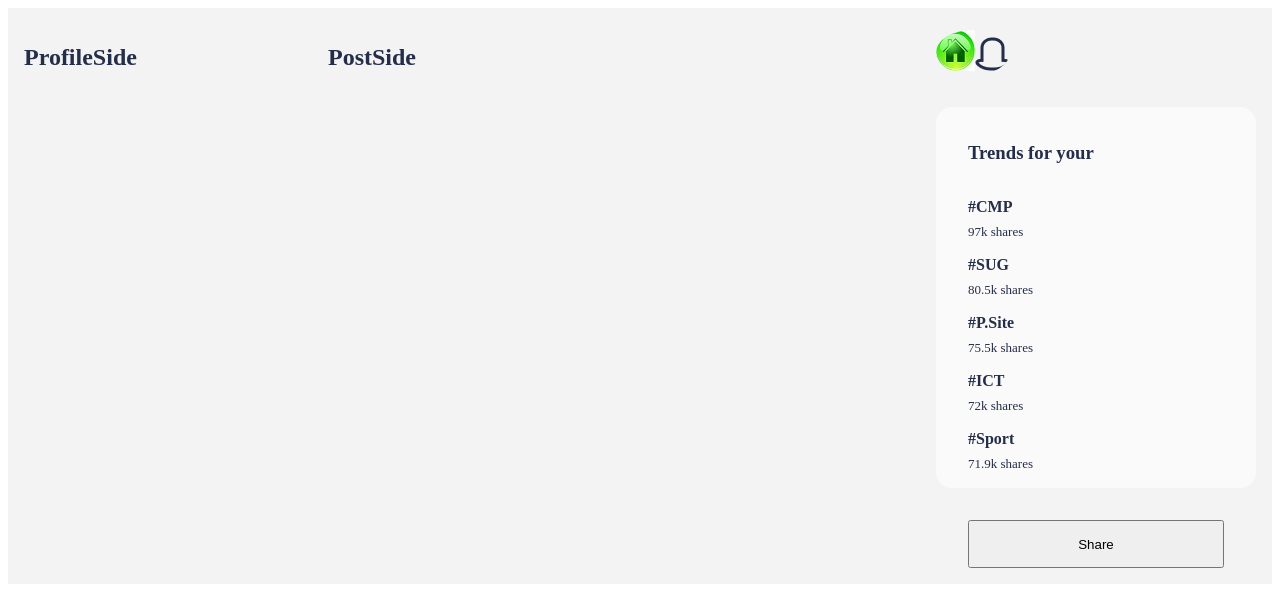
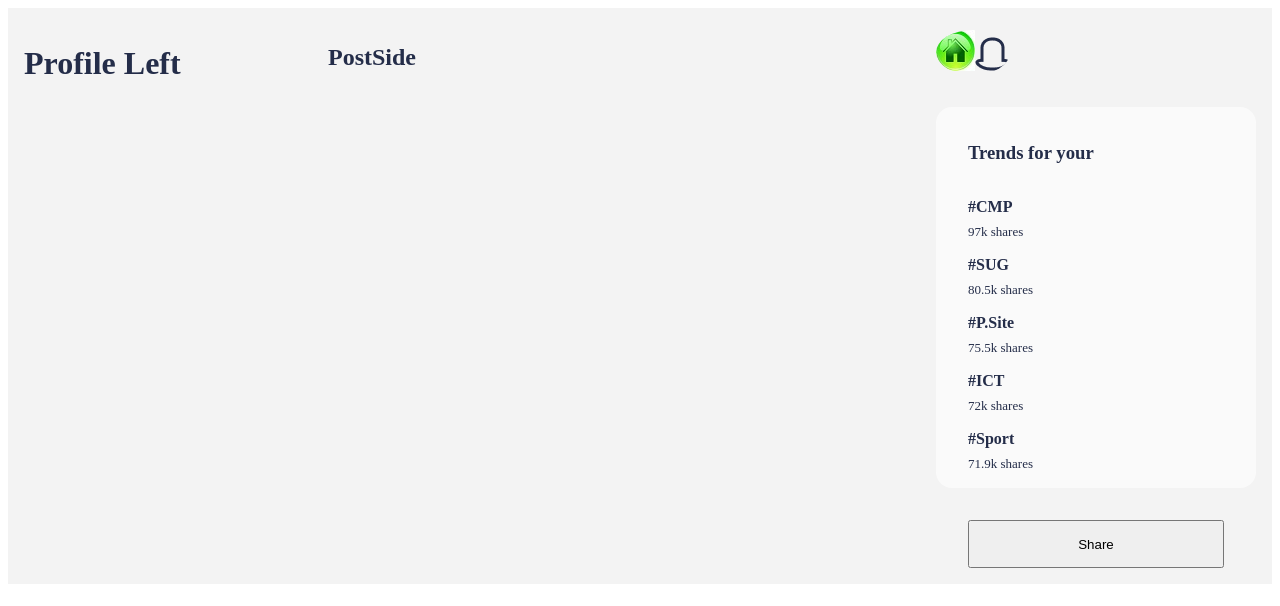
Before and after one commit to Sodiqbinali/Fudma_Chat, a React (Create React App) app in the folder frontend/: page / in a window 1280 px wide. Shown: the top 606 px of the page. Built offline with nearby package versions, Linux system fonts and the light colour scheme.

Commit message:
update left component to profile left

```diff
--- a/frontend/src/pages/Home.js
+++ b/frontend/src/pages/Home.js
@@ -1,5 +1,5 @@
 import React from 'react'
-import ProfileSide from '../components/ProfileSide/ProfileSide'
+import ProfileLeft from '../components/ProfileLeft/ProfileLeft'
 import PostSide from '../components/PostSide/PostSide'
 import RightSide from '../components/RightSide/RightSide'
 import './Home.css'
@@ -7,7 +7,7 @@ import './Home.css'
 const Home = () => {
   return (
     <div className='Home'>
-      <ProfileSide/>
+      <ProfileLeft/>
       <PostSide />
       <RightSide />
     </div>
```
